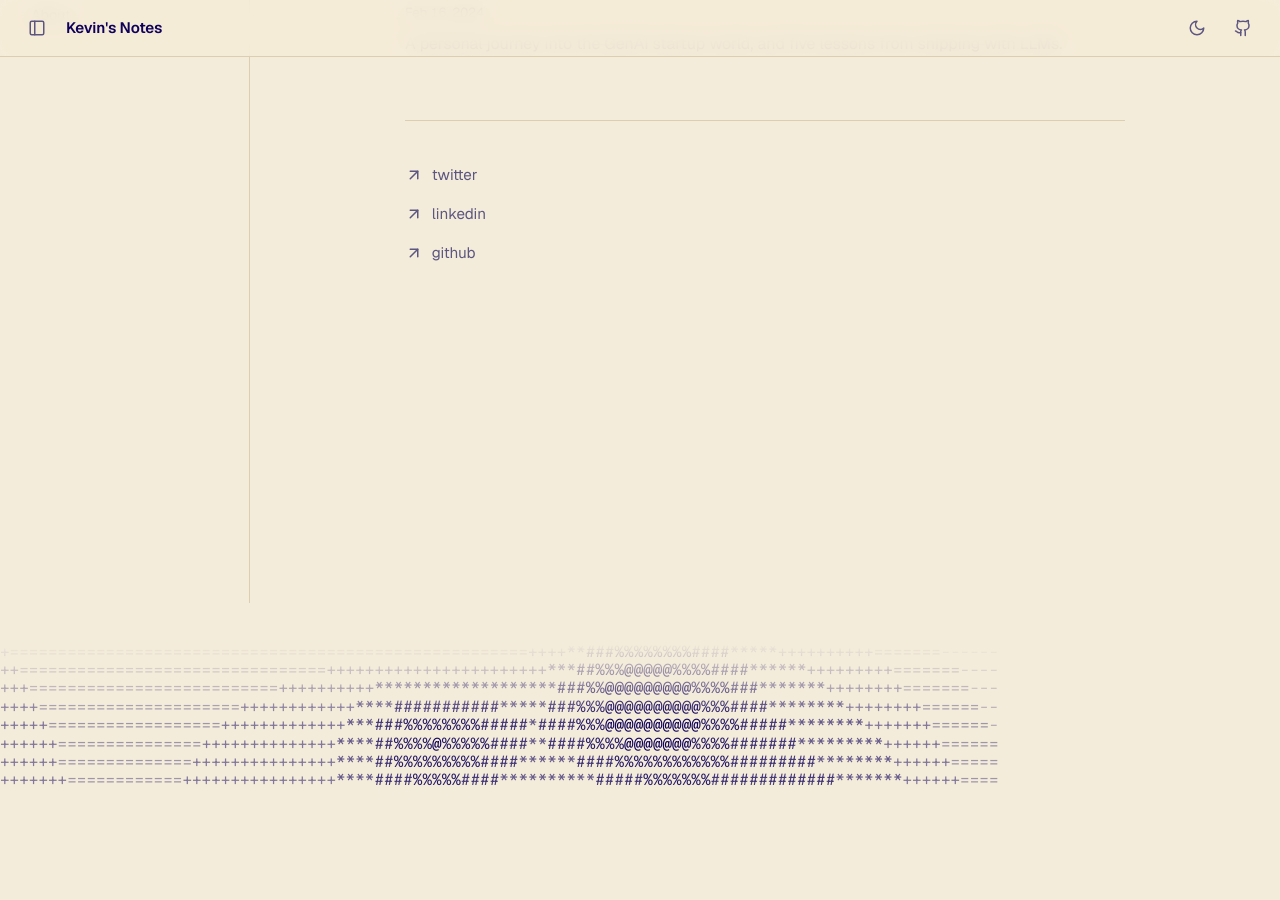
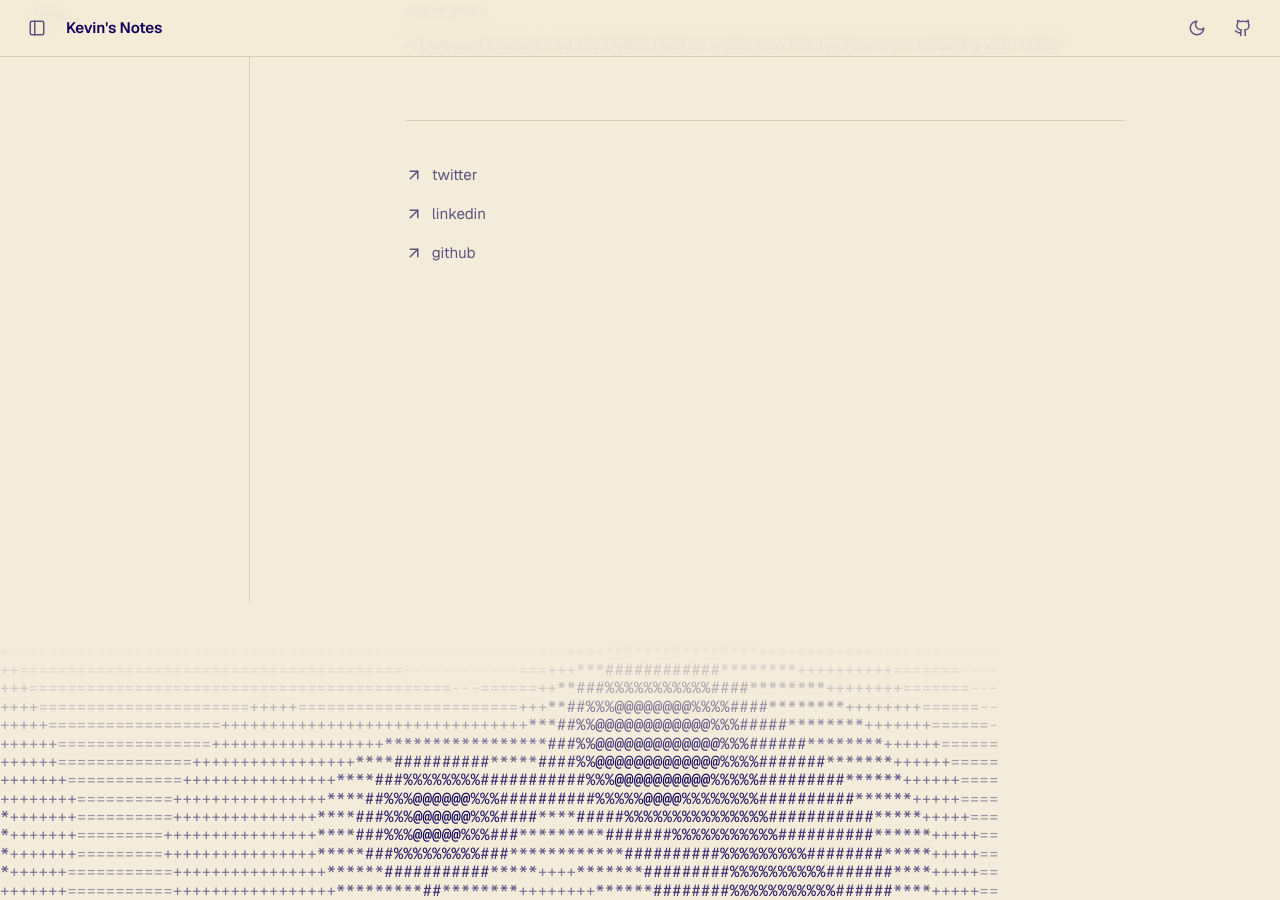
Before and after one commit to kevin-aoun/blog, a Jekyll site: the page built from index.md, in a window 1280 px wide and 900 px high, scrolled down 380 px. Built offline with Jekyll 4.4.1, drawn with Linux system fonts in a browser that asks for light colours; before the commit the page ends 1170 px from its top, so only the background shows below that.

Commit message:
Make the footer wave band taller (8 -> 14 rows)
Co-Authored-By: Claude Opus 4.8 (1M context) <noreply@anthropic.com>

```diff
--- a/_layouts/default.html
+++ b/_layouts/default.html
@@ -102,7 +102,7 @@
     </div>
   </div>
 
-  <pre class="wave-band wave-band--bottom" data-rows="8" aria-hidden="true"></pre>
+  <pre class="wave-band wave-band--bottom" data-rows="14" aria-hidden="true"></pre>
 
   <script>
     // Upgrade "->" and "→" in prose to a crisp Lucide arrow (skips code/links).
```
